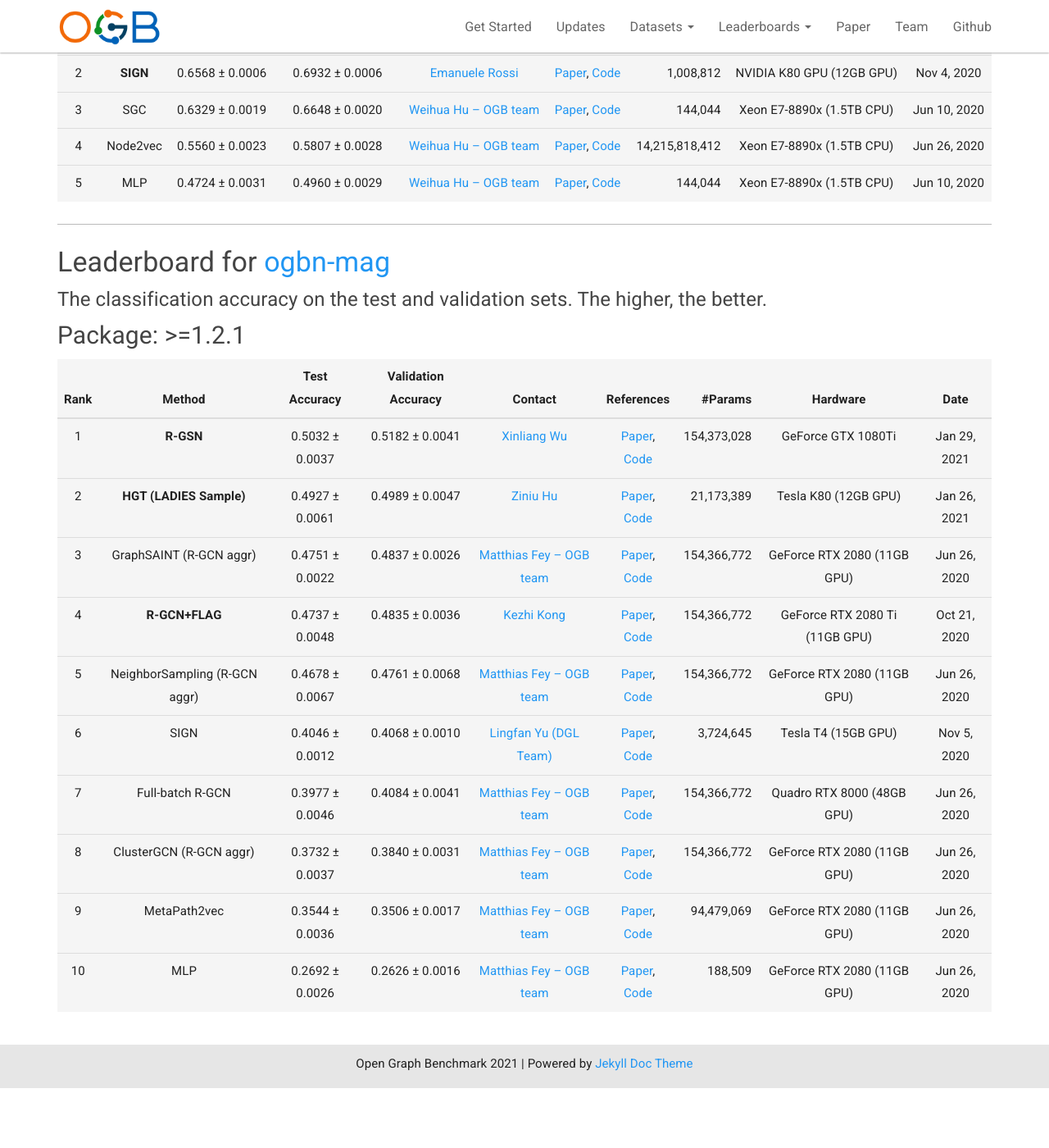
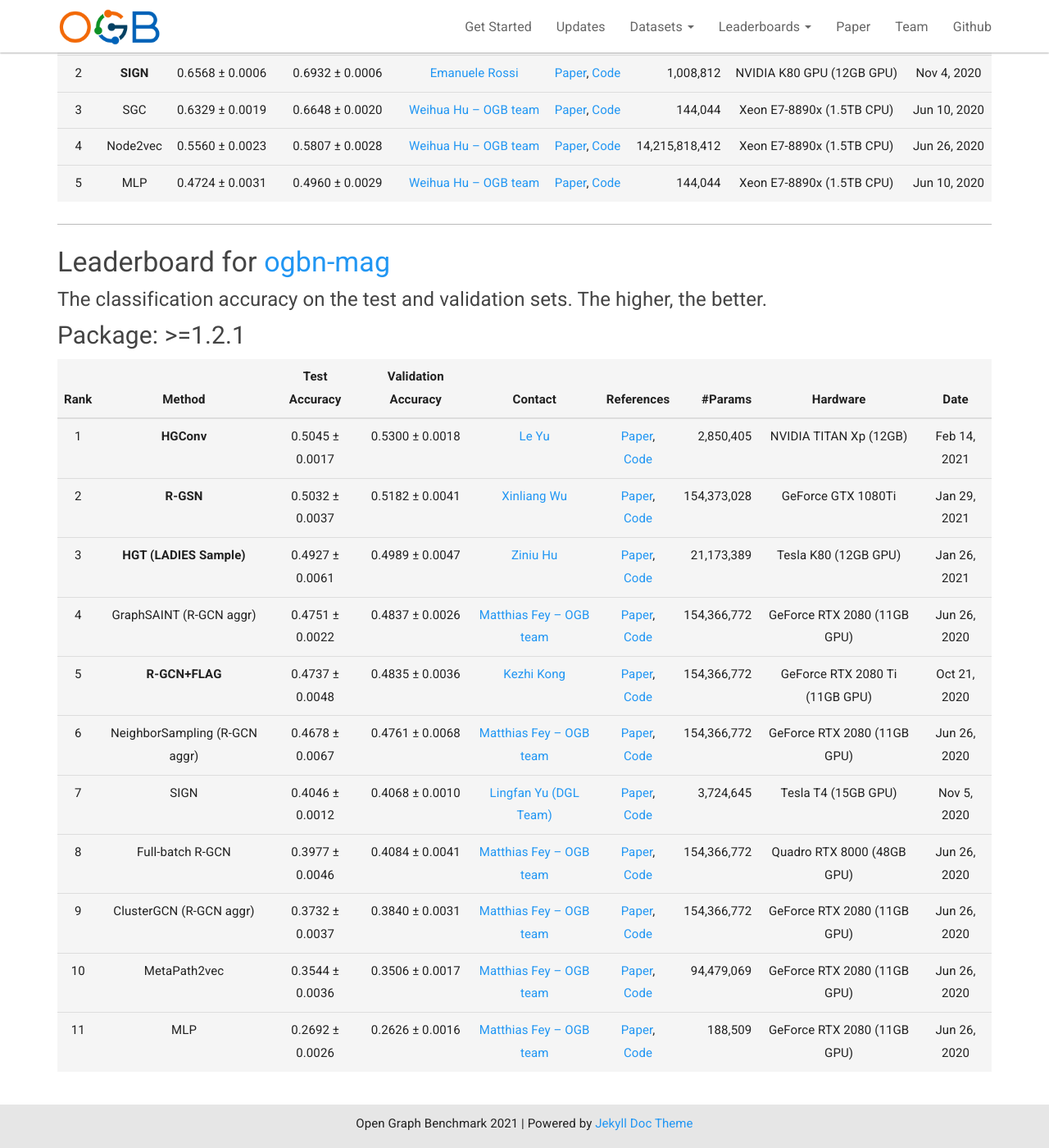
Before and after one commit to snap-stanford/ogb-web, a Jekyll site: the page built from _docs/leaderboard/leader_nodeprop.md, in a window 1280 px wide and 1400 px high, scrolled down 6688 px. Shown: the whole window at 82% size. Built offline with Jekyll 4.4.1, drawn with Linux system fonts in a browser that asks for light colours; before the commit the page ends 8015 px from its top, so only the background shows below that.

Commit message:
updateleaderboard

```diff
--- a/_docs/leaderboard/leader_nodeprop.md
+++ b/_docs/leaderboard/leader_nodeprop.md
@@ -158,13 +158,14 @@ The **bold** method name indicates that the implementation is **official** (by t
 
 | Rank  | Method | Test Accuracy | Validation Accuracy | Contact | References | #Params | Hardware | Date
 |:----:|:-----:|:------:|:-----:|:-----:|:-----:|-----:|:-----:|:-----:|
-|  1  |  **R-GSN**  | 0.5032 ± 0.0037   | 0.5182 ± 0.0041 |[Xinliang Wu](mailto:912251635@qq.com) | [Paper](https://arxiv.org/pdf/1703.06103.pdf), [Code](https://github.com/xjtuwxliang/R-GSN/tree/main) | 154,373,028 | GeForce GTX 1080Ti | Jan 29, 2021 |
-|  2  |  **HGT (LADIES Sample)**  | 0.4927 ± 0.0061   | 0.4989 ± 0.0047 |[Ziniu Hu](mailto:bull@cs.ucla.edu) | [Paper](https://arxiv.org/abs/2003.01332), [Code](https://github.com/acbull/pyHGT/tree/master/ogbn-mag) | 21,173,389 | Tesla K80 (12GB GPU) | Jan 26, 2021 |
-|  3  |  GraphSAINT (R-GCN aggr)  | 0.4751 ± 0.0022   | 0.4837 ± 0.0026 | [Matthias Fey -- OGB team](mailto:matthias.fey@tu-dortmund.de) | [Paper](https://arxiv.org/abs/1907.04931), [Code](https://github.com/snap-stanford/ogb/tree/master/examples/nodeproppred/mag) | 154,366,772 | GeForce RTX 2080 (11GB GPU) | Jun 26, 2020 |
-|  4  |  **R-GCN+FLAG**  | 0.4737 ± 0.0048   | 0.4835 ± 0.0036 |[Kezhi Kong](mailto:kong@cs.umd.edu) | [Paper](https://arxiv.org/abs/2010.09891), [Code](https://github.com/devnkong/FLAG) | 154,366,772 | GeForce RTX 2080 Ti (11GB GPU) | Oct 21, 2020 |
-|  5  |  NeighborSampling (R-GCN aggr)  | 0.4678 ± 0.0067   | 0.4761 ± 0.0068 | [Matthias Fey -- OGB team](mailto:matthias.fey@tu-dortmund.de) | [Paper](https://arxiv.org/abs/1706.02216), [Code](https://github.com/snap-stanford/ogb/tree/master/examples/nodeproppred/mag) | 154,366,772 | GeForce RTX 2080 (11GB GPU) | Jun 26, 2020 |
-|  6  |  SIGN  | 0.4046 ± 0.0012   | 0.4068 ± 0.0010 | [Lingfan Yu (DGL Team)](mailto:lingfan.yu@nyu.edu) | [Paper](https://arxiv.org/abs/2004.11198), [Code](https://github.com/dmlc/dgl/tree/master/examples/pytorch/ogb/sign) | 3,724,645 | Tesla T4 (15GB GPU) | Nov 5, 2020 |
-|  7  |  Full-batch R-GCN  | 0.3977 ± 0.0046   | 0.4084 ± 0.0041 | [Matthias Fey -- OGB team](mailto:matthias.fey@tu-dortmund.de) | [Paper](https://arxiv.org/abs/1703.06103), [Code](https://github.com/snap-stanford/ogb/tree/master/examples/nodeproppred/mag) | 154,366,772 | Quadro RTX 8000 (48GB GPU) | Jun 26, 2020 |
-|  8  |  ClusterGCN (R-GCN aggr)  | 0.3732 ± 0.0037   | 0.3840 ± 0.0031 | [Matthias Fey -- OGB team](mailto:matthias.fey@tu-dortmund.de) | [Paper](https://arxiv.org/abs/1905.07953), [Code](https://github.com/snap-stanford/ogb/tree/master/examples/nodeproppred/mag) | 154,366,772 | GeForce RTX 2080 (11GB GPU) | Jun 26, 2020 |
-|  9  |  MetaPath2vec  | 0.3544 ± 0.0036   | 0.3506 ± 0.0017 | [Matthias Fey -- OGB team](mailto:matthias.fey@tu-dortmund.de) | [Paper](https://ericdongyx.github.io/papers/KDD17-dong-chawla-swami-metapath2vec.pdf), [Code](https://github.com/snap-stanford/ogb/tree/master/examples/nodeproppred/mag) | 94,479,069 | GeForce RTX 2080 (11GB GPU) | Jun 26, 2020 |
-|  10  |  MLP  | 0.2692 ± 0.0026   | 0.2626 ± 0.0016 | [Matthias Fey -- OGB team](mailto:matthias.fey@tu-dortmund.de) | [Paper](https://arxiv.org/abs/2005.00687), [Code](https://github.com/snap-stanford/ogb/tree/master/examples/nodeproppred/mag) | 188,509 | GeForce RTX 2080 (11GB GPU) | Jun 26, 2020 |
+|  1  |  **HGConv**  | 0.5045 ± 0.0017   | 0.5300 ± 0.0018 |[Le Yu](mailto:yule@buaa.edu.cn) | [Paper](https://arxiv.org/abs/2012.14722), [Code](https://github.com/yule-BUAA/HGConv.git) | 2,850,405 | NVIDIA TITAN Xp (12GB) | Feb 14, 2021 |
+|  2  |  **R-GSN**  | 0.5032 ± 0.0037   | 0.5182 ± 0.0041 |[Xinliang Wu](mailto:912251635@qq.com) | [Paper](https://arxiv.org/pdf/1703.06103.pdf), [Code](https://github.com/xjtuwxliang/R-GSN/tree/main) | 154,373,028 | GeForce GTX 1080Ti | Jan 29, 2021 |
+|  3  |  **HGT (LADIES Sample)**  | 0.4927 ± 0.0061   | 0.4989 ± 0.0047 |[Ziniu Hu](mailto:bull@cs.ucla.edu) | [Paper](https://arxiv.org/abs/2003.01332), [Code](https://github.com/acbull/pyHGT/tree/master/ogbn-mag) | 21,173,389 | Tesla K80 (12GB GPU) | Jan 26, 2021 |
+|  4  |  GraphSAINT (R-GCN aggr)  | 0.4751 ± 0.0022   | 0.4837 ± 0.0026 | [Matthias Fey -- OGB team](mailto:matthias.fey@tu-dortmund.de) | [Paper](https://arxiv.org/abs/1907.04931), [Code](https://github.com/snap-stanford/ogb/tree/master/examples/nodeproppred/mag) | 154,366,772 | GeForce RTX 2080 (11GB GPU) | Jun 26, 2020 |
+|  5  |  **R-GCN+FLAG**  | 0.4737 ± 0.0048   | 0.4835 ± 0.0036 |[Kezhi Kong](mailto:kong@cs.umd.edu) | [Paper](https://arxiv.org/abs/2010.09891), [Code](https://github.com/devnkong/FLAG) | 154,366,772 | GeForce RTX 2080 Ti (11GB GPU) | Oct 21, 2020 |
+|  6  |  NeighborSampling (R-GCN aggr)  | 0.4678 ± 0.0067   | 0.4761 ± 0.0068 | [Matthias Fey -- OGB team](mailto:matthias.fey@tu-dortmund.de) | [Paper](https://arxiv.org/abs/1706.02216), [Code](https://github.com/snap-stanford/ogb/tree/master/examples/nodeproppred/mag) | 154,366,772 | GeForce RTX 2080 (11GB GPU) | Jun 26, 2020 |
+|  7  |  SIGN  | 0.4046 ± 0.0012   | 0.4068 ± 0.0010 | [Lingfan Yu (DGL Team)](mailto:lingfan.yu@nyu.edu) | [Paper](https://arxiv.org/abs/2004.11198), [Code](https://github.com/dmlc/dgl/tree/master/examples/pytorch/ogb/sign) | 3,724,645 | Tesla T4 (15GB GPU) | Nov 5, 2020 |
+|  8  |  Full-batch R-GCN  | 0.3977 ± 0.0046   | 0.4084 ± 0.0041 | [Matthias Fey -- OGB team](mailto:matthias.fey@tu-dortmund.de) | [Paper](https://arxiv.org/abs/1703.06103), [Code](https://github.com/snap-stanford/ogb/tree/master/examples/nodeproppred/mag) | 154,366,772 | Quadro RTX 8000 (48GB GPU) | Jun 26, 2020 |
+|  9  |  ClusterGCN (R-GCN aggr)  | 0.3732 ± 0.0037   | 0.3840 ± 0.0031 | [Matthias Fey -- OGB team](mailto:matthias.fey@tu-dortmund.de) | [Paper](https://arxiv.org/abs/1905.07953), [Code](https://github.com/snap-stanford/ogb/tree/master/examples/nodeproppred/mag) | 154,366,772 | GeForce RTX 2080 (11GB GPU) | Jun 26, 2020 |
+|  10  |  MetaPath2vec  | 0.3544 ± 0.0036   | 0.3506 ± 0.0017 | [Matthias Fey -- OGB team](mailto:matthias.fey@tu-dortmund.de) | [Paper](https://ericdongyx.github.io/papers/KDD17-dong-chawla-swami-metapath2vec.pdf), [Code](https://github.com/snap-stanford/ogb/tree/master/examples/nodeproppred/mag) | 94,479,069 | GeForce RTX 2080 (11GB GPU) | Jun 26, 2020 |
+|  11  |  MLP  | 0.2692 ± 0.0026   | 0.2626 ± 0.0016 | [Matthias Fey -- OGB team](mailto:matthias.fey@tu-dortmund.de) | [Paper](https://arxiv.org/abs/2005.00687), [Code](https://github.com/snap-stanford/ogb/tree/master/examples/nodeproppred/mag) | 188,509 | GeForce RTX 2080 (11GB GPU) | Jun 26, 2020 |
```
